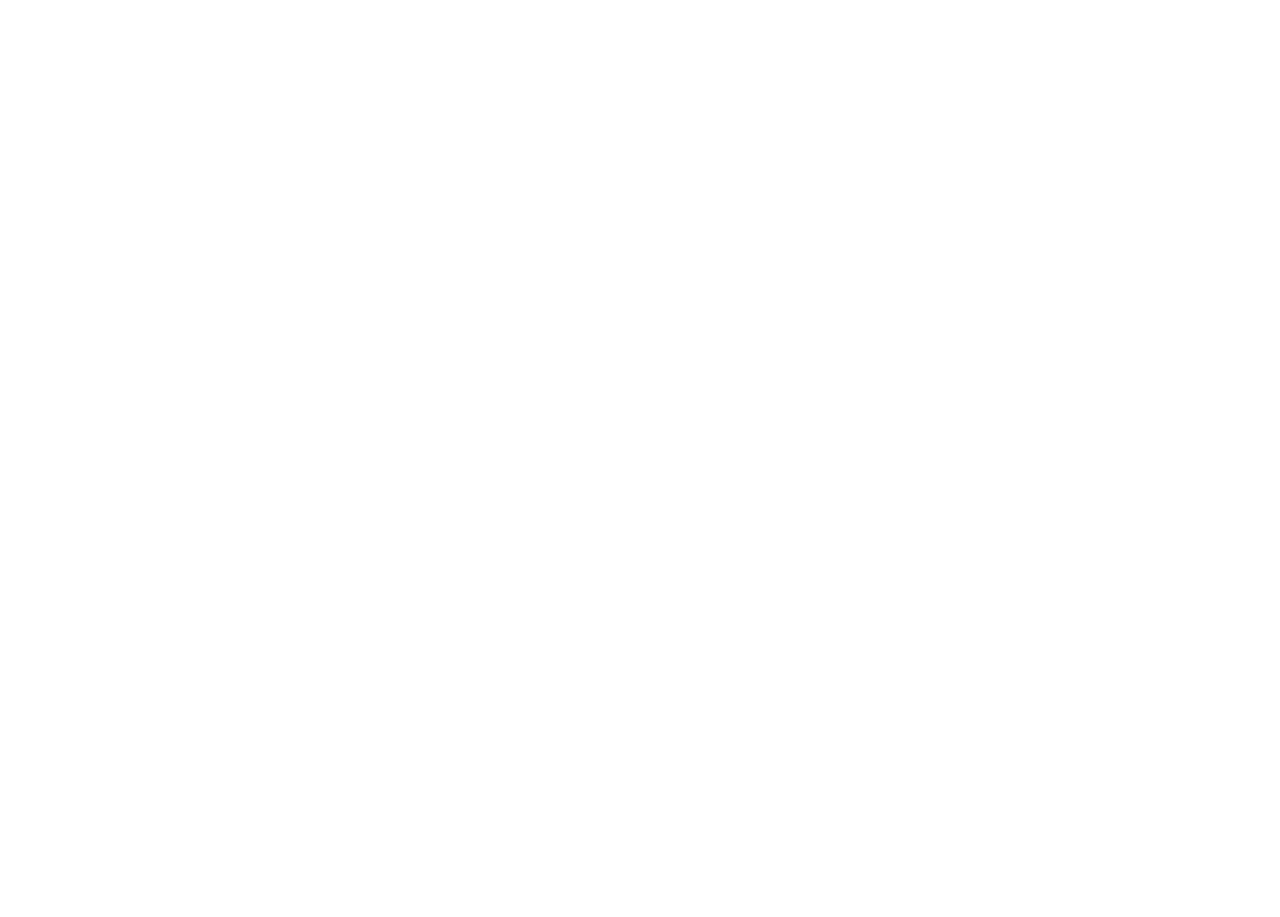
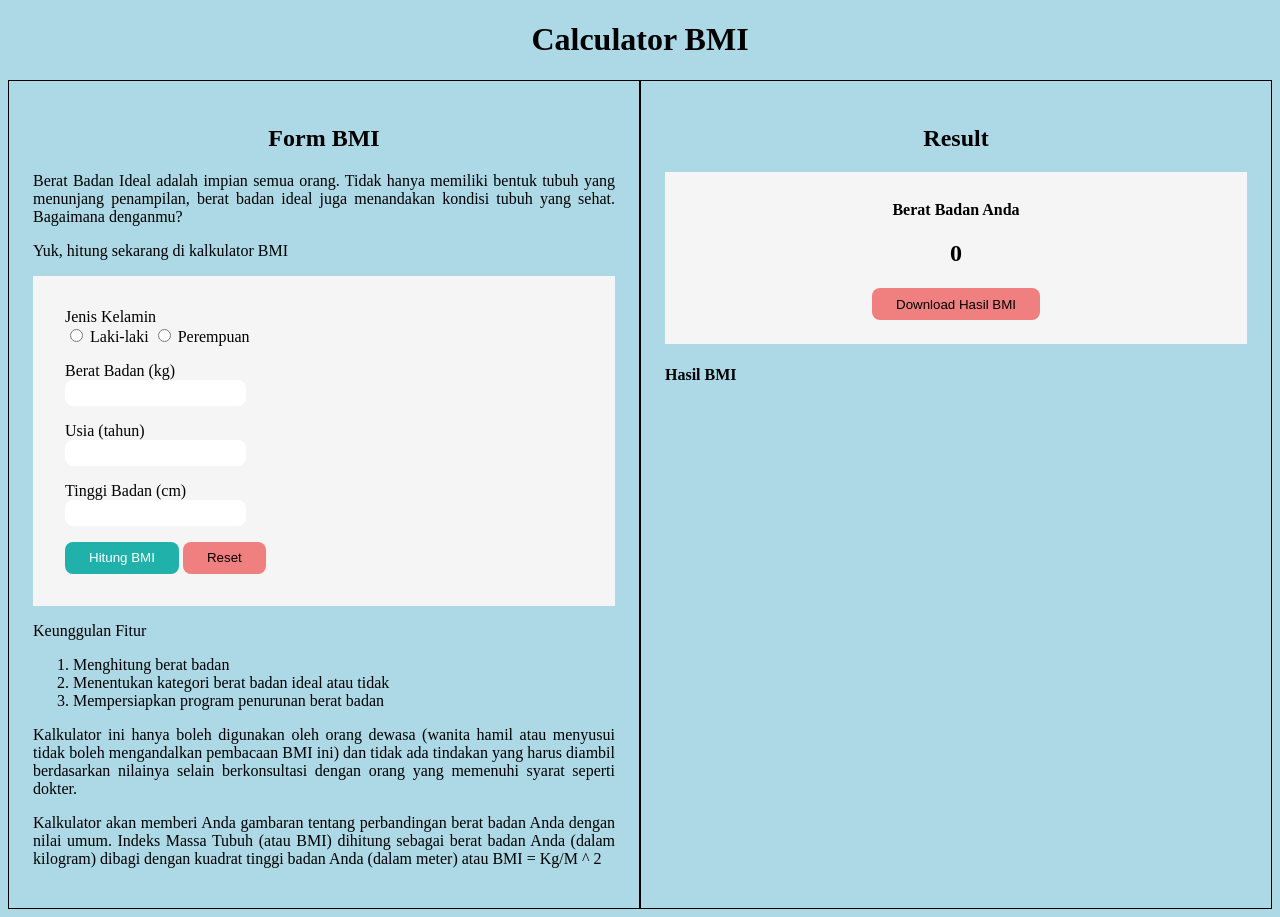
Before and after one commit to revou-fundamental-course/4-mar-24-FadhlikaQ, a plain HTML site: page index.html in a window 1280 px wide. Before the commit the page ends 800 px from the top, so only its background shows below. Drawn offline with Linux system fonts and the light colour scheme.

Commit message:
add js feature

```diff
--- a/css/style.css
+++ b/css/style.css
@@ -0,0 +1,70 @@
+body {
+    background-color: lightblue;
+}
+header>h1 {
+    text-align: center;
+}
+
+.main-container {
+    display: flex;
+}
+
+/* Display Style */
+.container-item{
+    border: 1px solid;
+    width: 100%;
+    padding: 24px;
+}
+
+.container-item>h2 {
+    text-align: center;
+}
+
+.container-result {
+    text-align: center;
+    background-color: whitesmoke;
+    padding-top: 8px;
+    padding-bottom: 24px;
+}
+
+.container-form {
+    text-align: left;
+    padding:24px;
+    background-color: whitesmoke;
+}
+
+.container-form>div {
+    padding:8px;
+    background-color: whitesmoke;
+}
+
+button {
+    border:0px;
+    height:32px;
+    padding-right:24px;
+    padding-left:24px;
+    background-color:lightcoral;
+    border-radius:8px;
+}
+
+#calculate-button {
+    border:0px;
+    background-color:lightseagreen;
+    color:white;
+}
+
+.form-item {
+    border:0px;
+    border-radius:8px;
+    height:24px;
+}
+
+#text {
+    text-align:justify;
+}
+
+@media only screen and (max-width: 480px) {
+    .main-container {
+        flex-direction: column;
+    }
+}
--- a/index.html
+++ b/index.html
@@ -4,8 +4,73 @@
     <meta charset="UTF-8">
     <meta name="viewport" content="width=device-width, initial-scale=1.0">
     <title>Calculator BMI</title>
+    <link rel="stylesheet" href="css/style.css">
 </head>
+
 <body>
+    <header>
+        <h1>Calculator BMI</h1>
+    </header>
+    <main>
+        <div class="main-container">
+            <!-- Form Display -->
+            <div class="container-item">
+                <h2>Form BMI</h2>
+                <section>
+                <p id="text">Berat Badan Ideal adalah impian semua orang. Tidak hanya memiliki bentuk tubuh yang menunjang penampilan, berat badan ideal juga menandakan kondisi tubuh yang sehat. Bagaimana denganmu?</p>
+                <p>Yuk, hitung sekarang di kalkulator BMI</p>
+                </section>
+                <section class="container-form">
+                    <div>
+                        <label for="">Jenis Kelamin</label><br>
+                        <input type="radio" name="sex" id="sex-man">
+                        <label for="sex-man">Laki-laki</label>
+                        <input type="radio" name="sex" id="sex-woman">
+                        <label for="sex-woman">Perempuan</label>
+                    </div>
+                    <div>
+                        <label>Berat Badan (kg)</label><br>
+                        <input type="number" class="form-item" id="weight-input">
+                    </div>
+                    <div>
+                        <label>Usia (tahun)</label><br>
+                        <input type="number" class="form-item" id="age-input">
+                    </div>
+                    <div>
+                        <label>Tinggi Badan (cm)</label><br>
+                        <input type="number" class="form-item" id="height-input">
+                    </div>
+                    <div>
+                    <button type="button" id="calculate-button" onclick="calculate()">Hitung BMI</button>
+                    <button type="button" id="reset-button" onclick="reset()">Reset</button>
+                    </div>
+                </section>
+                <section>
+                <p>Keunggulan Fitur</p>
+                <ol>
+                    <li>Menghitung berat badan</li>
+                    <li>Menentukan kategori berat badan ideal atau tidak</li>
+                    <li>Mempersiapkan program penurunan berat badan</li>
+                </ol>
+                <p id="text">Kalkulator ini hanya boleh digunakan oleh orang dewasa (wanita hamil atau menyusui tidak boleh mengandalkan pembacaan BMI ini) dan tidak ada tindakan yang harus diambil berdasarkan nilainya selain berkonsultasi dengan orang yang memenuhi syarat seperti dokter.</p>
+                <p id="text">Kalkulator akan memberi Anda gambaran tentang perbandingan berat badan Anda dengan nilai umum. Indeks Massa Tubuh (atau BMI) dihitung sebagai berat badan Anda (dalam kilogram) dibagi dengan kuadrat tinggi badan Anda (dalam meter) atau BMI = Kg/M ^ 2</p>
+                </section>
+            </div>
+
+            <!-- Result Display -->
+            <div class="container-item">
+                <h2>Result</h2>
+                <section class="container-result">
+                    <h4 id="heading">Berat Badan Anda</h4>
+                    <h1 id="output">0</h1>
+                    <h4 id="message"></h4>
+                    <button type="button">Download Hasil BMI</button>
+                </section>
+                <h4>Hasil BMI</h4>
+            </div>
+        </div>
+    </main>
+    <footer></footer>
     <script src="js/script.js"></script>
 </body>
 </html>
--- a/js/script.js
+++ b/js/script.js
@@ -0,0 +1,32 @@
+function calculate() {
+     let weightInput = document.getElementById('weight-input').value;
+     console.log(weightInput);
+
+     if (weightInput == '') {
+          alert('Harap Isi Berat Badan Anda');
+     } else {
+          console.log('Ada Isi');
+     }
+
+     let ageInput = document.getElementById('age-input').value;
+     console.log(ageInput);
+
+     if (ageInput == '') {
+          alert('Harap Isi Usia Anda');
+     } else {
+          console.log('Ada Isi');
+     }
+
+     let heightInput = document.getElementById('height-input').value;
+     console.log(heightInput);
+
+     if (heightInput == '') {
+          alert('Harap Isi Tinggi Badan Anda');
+     } else {
+          console.log('Ada Isi');
+     }
+
+
+
+
+}
```
